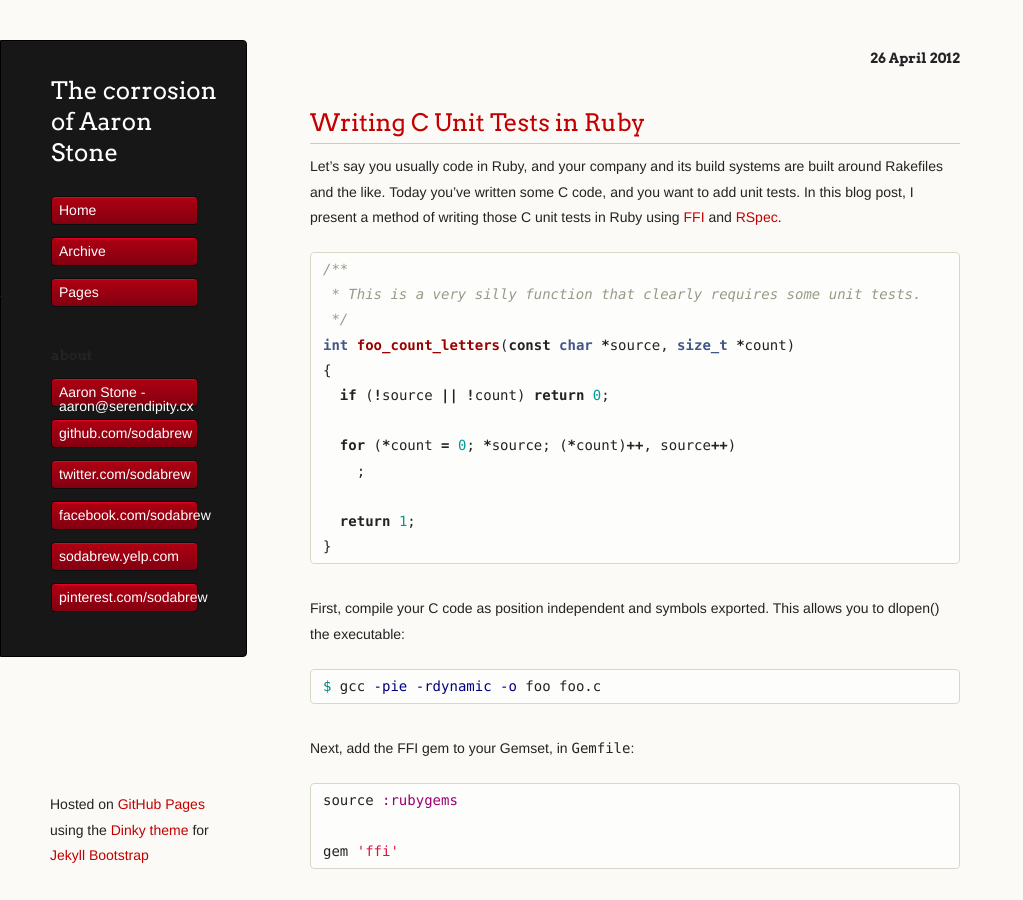
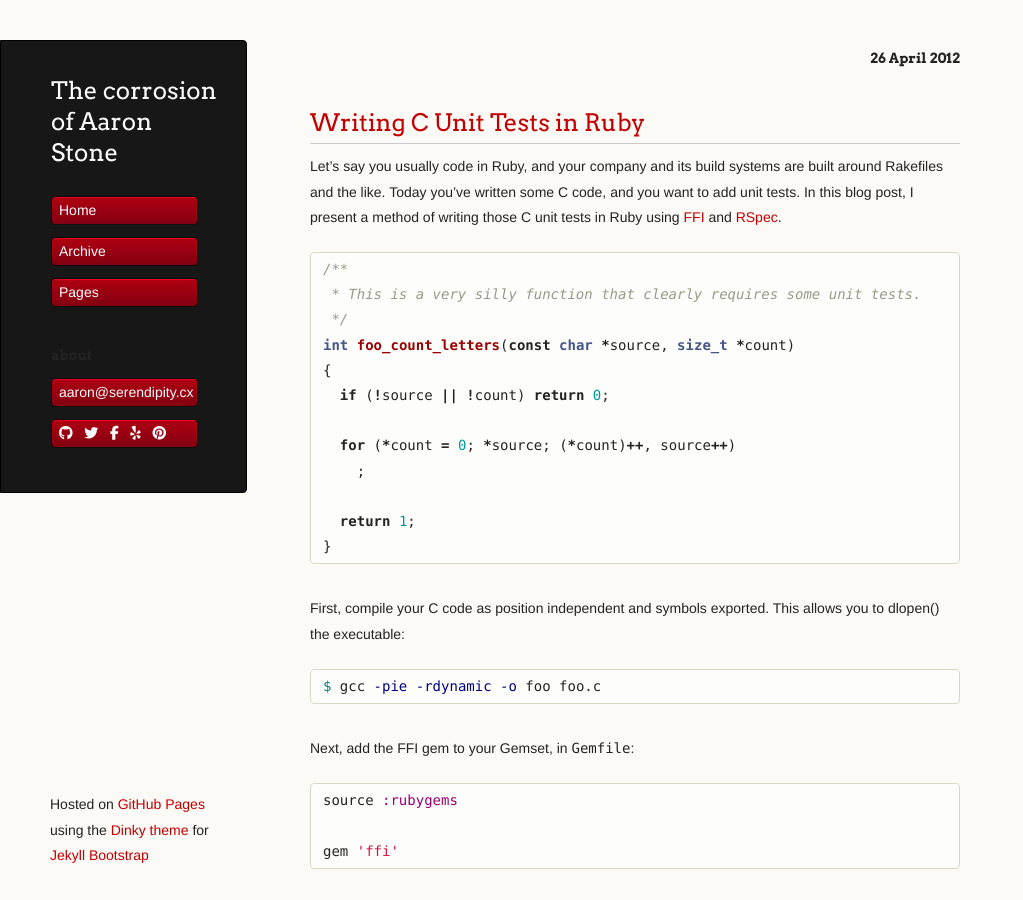
Before and after one commit to sodabrew/sodabrew.github.com, a Jekyll site: the page built from index.md, in a window 1280 px wide and 900 px high. Shown: the whole window, without its empty margins (0-1023 px from the left). Built offline with Jekyll 4.4.1, drawn with Linux system fonts in a browser that asks for light colours; nearby versions of some CDN libraries.

Commit message:
Use Font Awesome social icons

```diff
--- a/_config.yml
+++ b/_config.yml
@@ -12,6 +12,9 @@ author:
   facebook: sodabrew
   pinterest: sodabrew
   yelp: sodabrew
+
+font_awesome:
+  js: 'https://use.fontawesome.com/e28a43ff56.js'
 
 ads:
   google:
--- a/_includes/themes/dinky/default.html
+++ b/_includes/themes/dinky/default.html
@@ -9,6 +9,7 @@
     <link rel="stylesheet" href="{{ ASSET_PATH }}/css/styles.css">
     <link rel="stylesheet" href="{{ ASSET_PATH }}/css/pygment_trac.css">
     <script src="{{ ASSET_PATH }}/js/scale.fix.js"></script>
+    <script src="{{ site.font_awesome.js }}"></script>
     <meta name="viewport" content="width=device-width, initial-scale=1, user-scalable=no">
     <!--[if lt IE 9]>
     <script src="//html5shiv.googlecode.com/svn/trunk/html5.js"></script>
@@ -43,26 +44,34 @@
           <h4>about</h4>
           <ul>
             {% if site.author.email %}
-            <li class="contact"><address><span class="author fn n">{{ site.author.name }}</span> - <span class="fn email">{{ site.author.email }}</span></address></li>
+            <li class="email"><address><span class="fn email">{{ site.author.email }}</span></address></li>
             {% endif %}
+            <li class="social">
               {% if site.author.github %}
-            <li class="github"><a href="http://github.com/{{ site.author.github }}/" rel="me">github.com/{{ site.author.github }}</a></li>
+              <a href="http://github.com/{{ site.author.github }}" rel="me"><i class="fa fa-github" aria-hidden="true"></a></i>
+              &nbsp;
               {% endif %}
               {% if site.author.twitter %}
-            <li class="twitter"><a href="http://twitter.com/{{ site.author.twitter }}/" rel="me">twitter.com/{{ site.author.twitter }}</a></li>
+              <a href="http://twitter.com/{{ site.author.twitter }}" rel="me"><i class="fa fa-twitter" aria-hidden="true"></a></i>
+              &nbsp;
               {% endif %}
               {% if site.author.facebook %}
-            <li class="facebook"><a href="http://facebook.com/{{ site.author.facebook }}/" rel="me">facebook.com/{{ site.author.facebook }}</a></li>
+              <a href="http://facebook.com/{{ site.author.facebook }}" rel="me"><i class="fa fa-facebook" aria-hidden="true"></a></i>
+              &nbsp;
               {% endif %}
               {% if site.author.flickr %}
-            <li class="flickr"><a href="http://flickr.com/{{ site.author.flickr }}/" rel="me">flickr.com/{{ site.author.flickr }}</a></li>
+              <a href="http://flickr.com/{{ site.author.flickr }}" rel="me"><i class="fa fa-flickr" aria-hidden="true"></a></i>
+              &nbsp;
               {% endif %}
               {% if site.author.yelp %}
-            <li class="yelp"><a href="http://{{ site.author.yelp }}.yelp.com/" rel="me">{{ site.author.yelp }}.yelp.com</a></li>
+              <a href="http://{{ site.author.yelp }}.yelp.com" rel="me"><i class="fa fa-yelp" aria-hidden="true"></a></i>
+              &nbsp;
               {% endif %}
               {% if site.author.pinterest %}
-            <li class="pinterest"><a href="http://pinterest.com/{{ site.author.pinterest }}" rel="me">pinterest.com/{{ site.author.pinterest }}</a></li>
+              <a href="http://pinterest.com/{{ site.author.pinterest }}" rel="me"><i class="fa fa-pinterest" aria-hidden="true"></a></i>
+              &nbsp;
               {% endif %}
+            </li>
           </ul>
         </div><!-- misc -->
         {% endif %}
--- a/_layouts/default.html
+++ b/_layouts/default.html
@@ -1,6 +1,6 @@
 ---
-theme :
-  name : dinky
+theme:
+  name: dinky
 ---
 {% include JB/setup %}
 {% include themes/dinky/default.html %}
```
Lines whose indentation alone changed are shown as unchanged.
